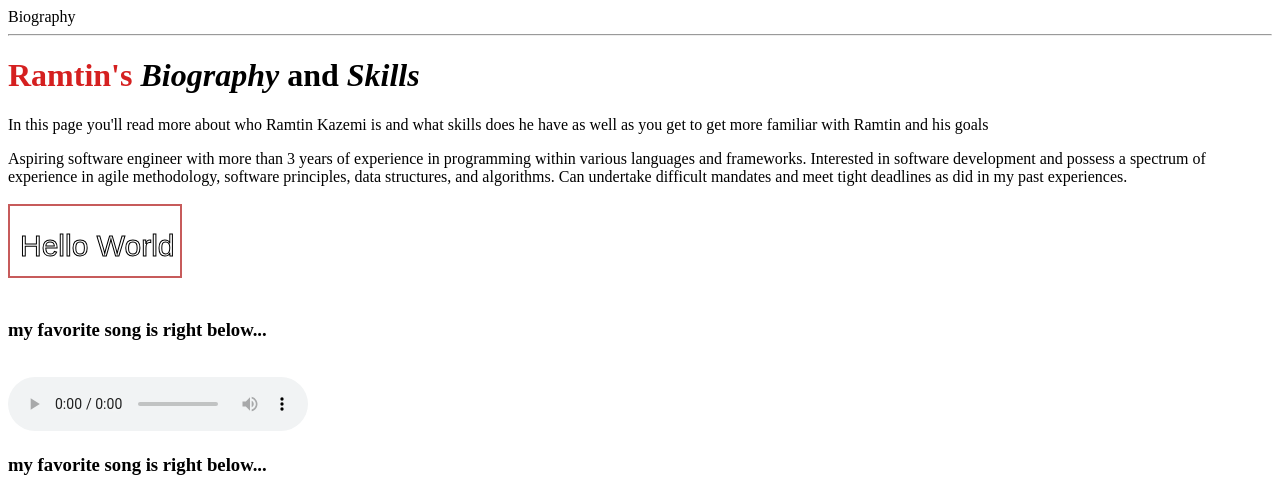
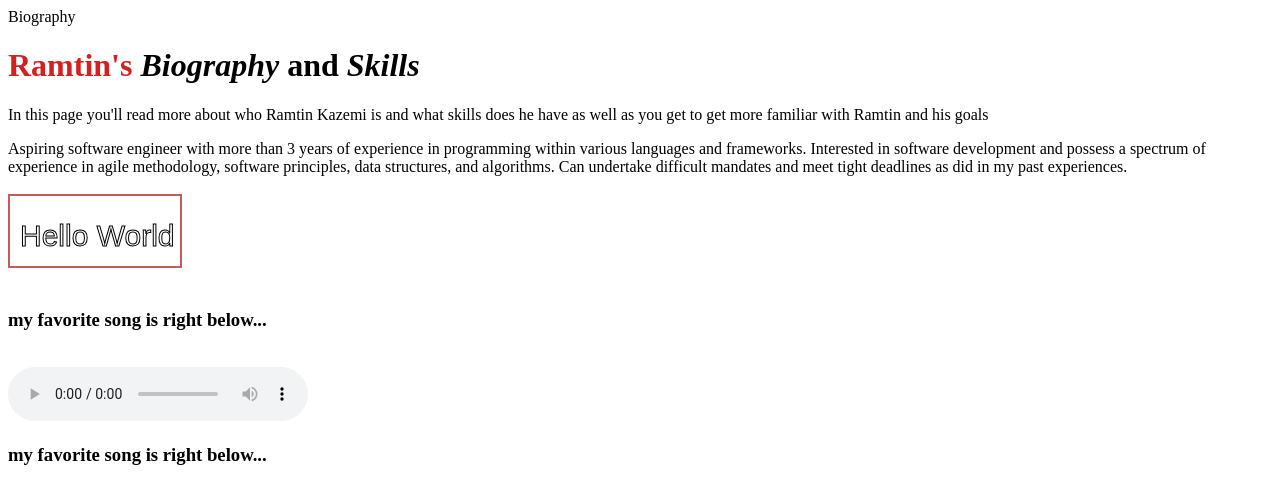
Before and after one commit to ramtinkazemi1/cse134B-HW4, a plain HTML site: page Biography.html in a window 1280 px wide. Shown: the top 481 px of the page. Drawn offline with Linux system fonts and the light colour scheme.

Commit message:
quick fix

```diff
--- a/Biography.html
+++ b/Biography.html
@@ -3,7 +3,7 @@
 <head>
     <meta charset = "UTF-8";
     <title>Biography</title>
-    <hr>
+
 </head>
 
 <body>
```
Also changed, not shown: ContactMe.html (+1 -1 lines), Experiences.html (+1 -1 lines), Photographs.html (+1 -1 lines), index.html (+2 -2 lines).
